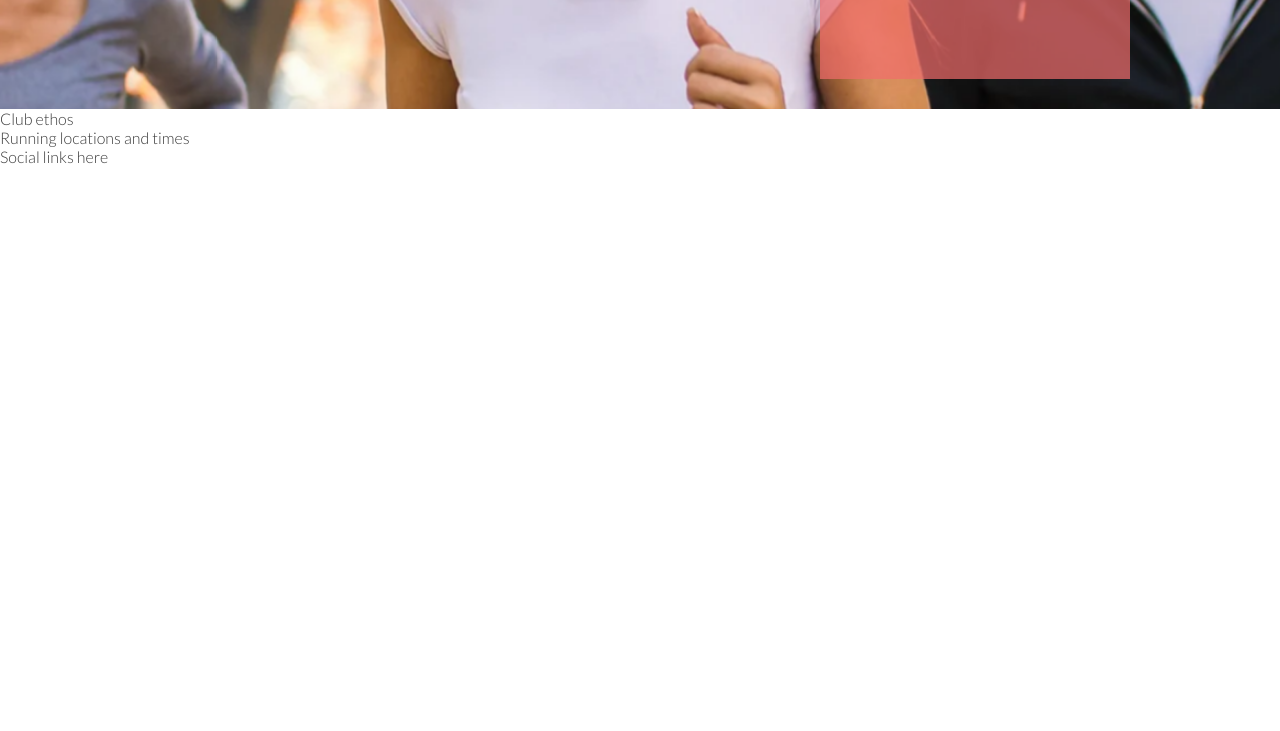
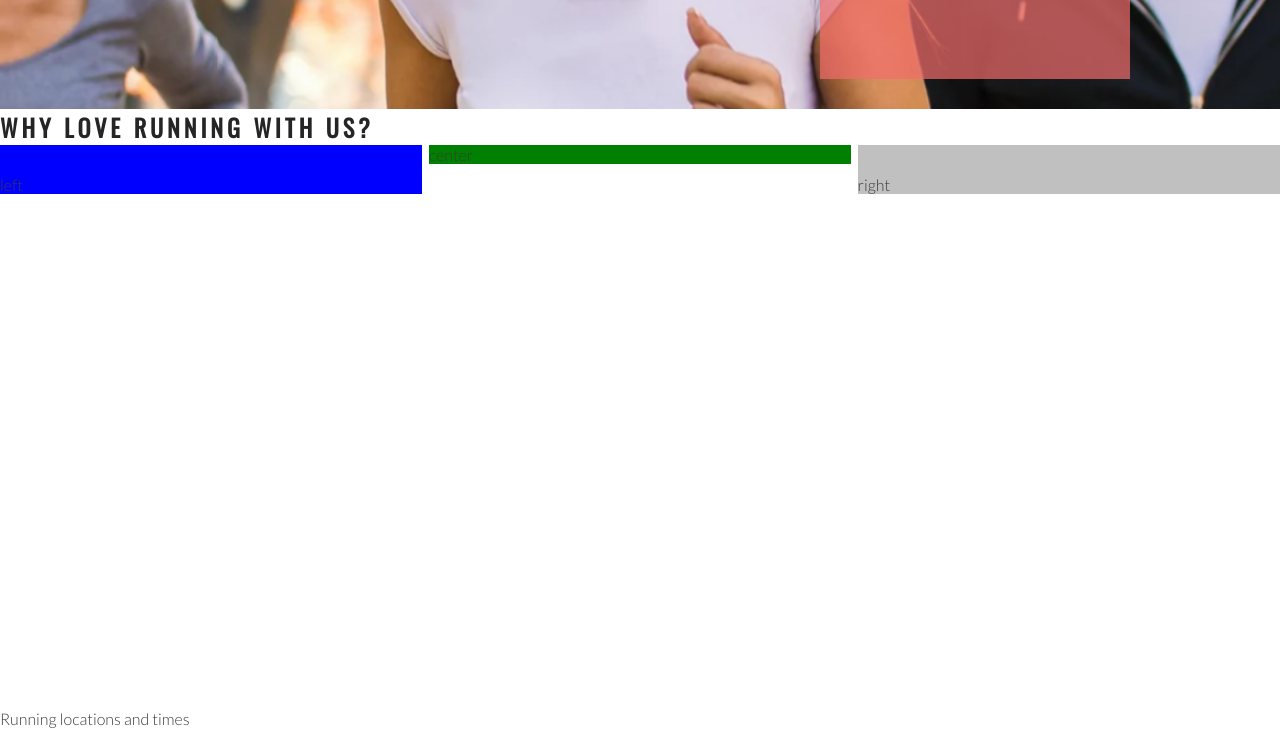
Before and after one commit to BelT26/loverunning, a plain HTML site: page index.html in a window 1280 px wide. Shown: the part 566-1297 px from the top of the page. Before the commit the page ends 800 px from the top, so only its background shows below. Drawn offline with nearby package versions, Linux system fonts and the light colour scheme.

Commit message:
add structure for club ethos

```diff
--- a/assets/css/style.css
+++ b/assets/css/style.css
@@ -22,6 +22,7 @@ h1, h2 {
 #logo {
     float: left;
     font-size: 280%;
+    margin-left: 30px;
 }
 
 #menu {
@@ -111,3 +112,27 @@ h1, h2 {
 
     position: absolute;
 }
+
+#club-ethos {
+    height: 600px;
+}
+
+#left-about {
+    padding-top: 30px;
+    width: 33%;
+    float: left;
+    background-color: blue;
+}
+
+#right-about {
+    padding-top: 30px;
+    width: 33%;
+    float: right;
+    background-color: silver;
+}
+
+#center-about {
+    width: 33%;
+    margin: 0 auto;
+    background-color: green;
+}
--- a/index.html
+++ b/index.html
@@ -22,11 +22,10 @@
         <nav>
             <ul id="menu">
                 <div class="top-right">
+                <li><a href="#">Sign Up</a></li>
+                <li><a href="#">Gallery</a></li>
                 <li><a href="index.html" class="active">Home</a></li>
-                <li><a href="#">Gallery</a></li>
-                <li><a href="#">Sign Up</a></li>
-            </div>
-
+                </div>
             </ul>
         </nav>
     </header>
@@ -37,7 +36,11 @@
             <h3>Dublin Docklands & Phoenix Park</h3>
         </div>
     </section>
-    <section>Club ethos</section>
+    <section id="club-ethos"><h1>Why Love Running With Us?</h1>
+        <div id="left-about">left</div>
+        <div id="right-about">right</div>
+        <div id="center-about">center</div>
+    </section>
     <section>Running locations and times</section>
     <footer>Social links here</footer>
 
```
